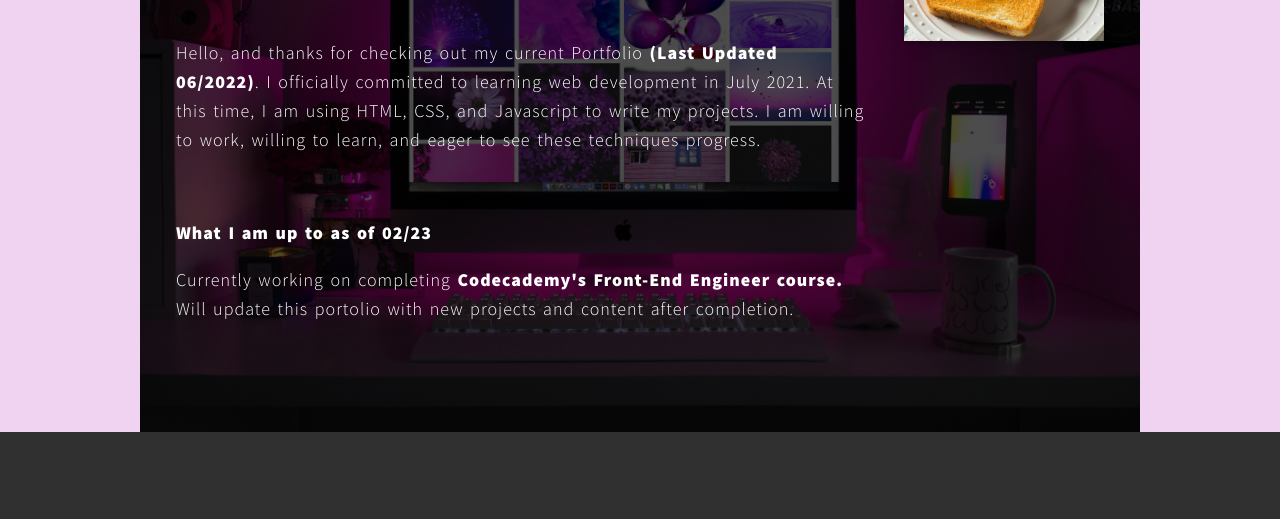
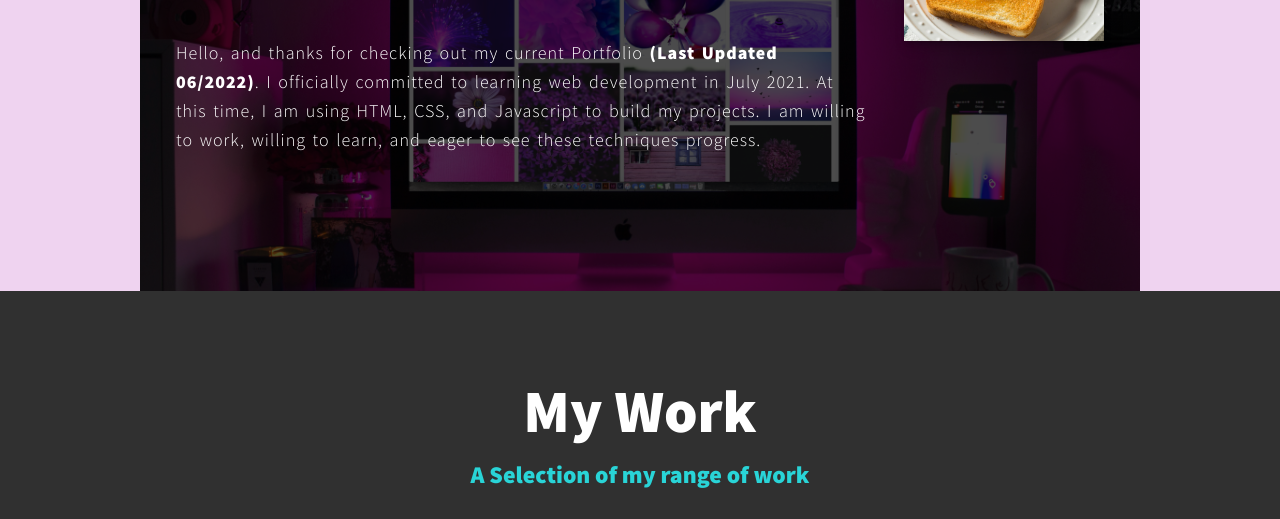
Before and after one commit to HardLikeButter/Portfolio, a plain HTML site: page index.html in a window 1280 px wide. Shown: the part 684-1203 px from the top of the page. Drawn offline with Linux system fonts and the light colour scheme.

Commit message:
About me update

```diff
--- a/index.html
+++ b/index.html
@@ -80,11 +80,11 @@
         <p class="section__subtitle section__subtitle--about">Developer based out of Akron, OH</p>
 
         <div class="about-me__body">
-            <p>Hello, and thanks for checking out my current Portfolio <strong>(Last Updated 06/2022)</strong>. I officially committed to learning web development in July 2021. At this time, I am using HTML, CSS, and Javascript to write my projects. I am willing to work, willing to learn, and eager to see these techniques progress.</p>
+            <p>Hello, and thanks for checking out my current Portfolio <strong>(Last Updated 06/2022)</strong>. I officially committed to learning web development in July 2021. At this time, I am using HTML, CSS, and Javascript to build my projects. I am willing to work, willing to learn, and eager to see these techniques progress.</p>
             <br>
 
-            <p><strong>What I am up to as of 02/23</strong></p>
-            <p>Currently working on completing <strong>Codecademy's Front-End Engineer course.</strong> Will update this portolio with new projects and content after completion.</p>
+            <!-- <p><strong>What I am up to as of 02/23</strong></p>
+            <p>Currently working on completing <strong>Codecademy's Front-End Engineer course.</strong> Will update this portolio with new projects and content after completion.</p> -->
 
         </div>
 
```
Also changed, not shown: 1 other file.
